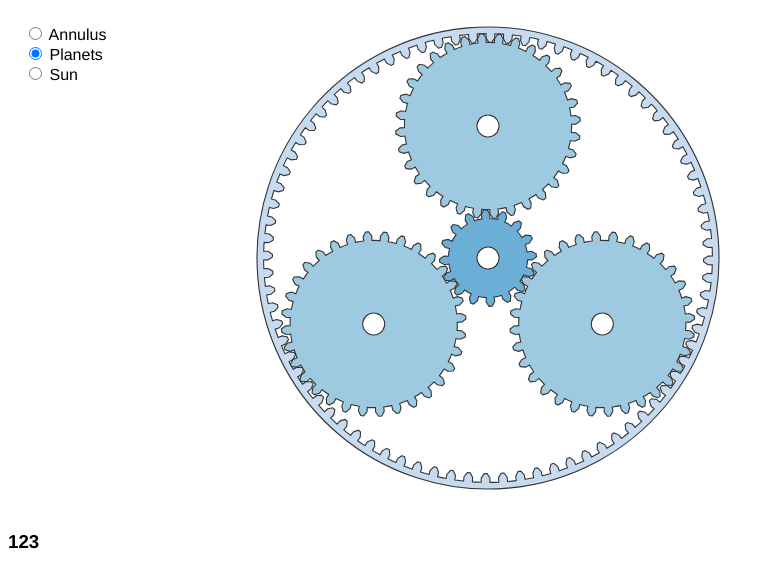
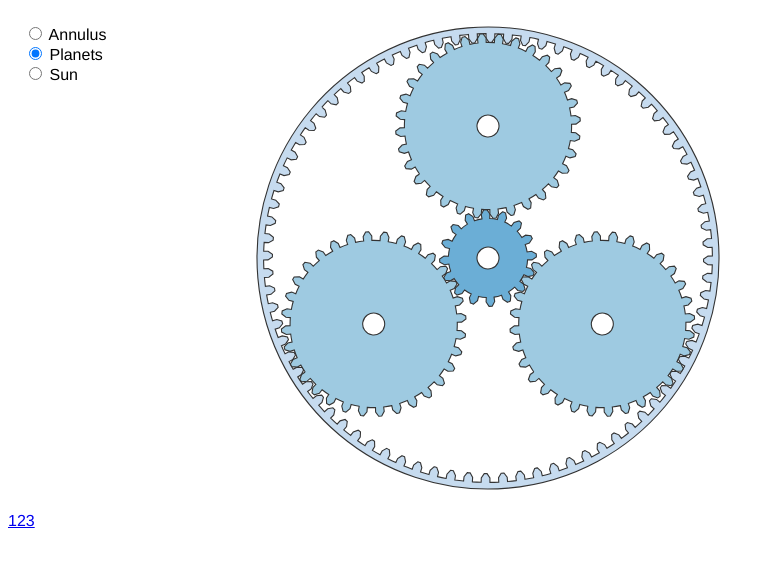
Before and after one commit to bitsos/bitsos.github.io, a plain HTML site: page index.html in a window 1280 px wide. Shown: the whole page, without its empty margins (0-774 px from the left). Drawn offline with nearby package versions, Linux system fonts and the light colour scheme.

Commit message:
canvas url2

```diff
--- a/index.html
+++ b/index.html
@@ -138,4 +138,4 @@ d3.timer(function() {
 
 </script>
 
-<h3 href="canvas.html">123</h3>
+<a href="canvas.html">123</a>
```
